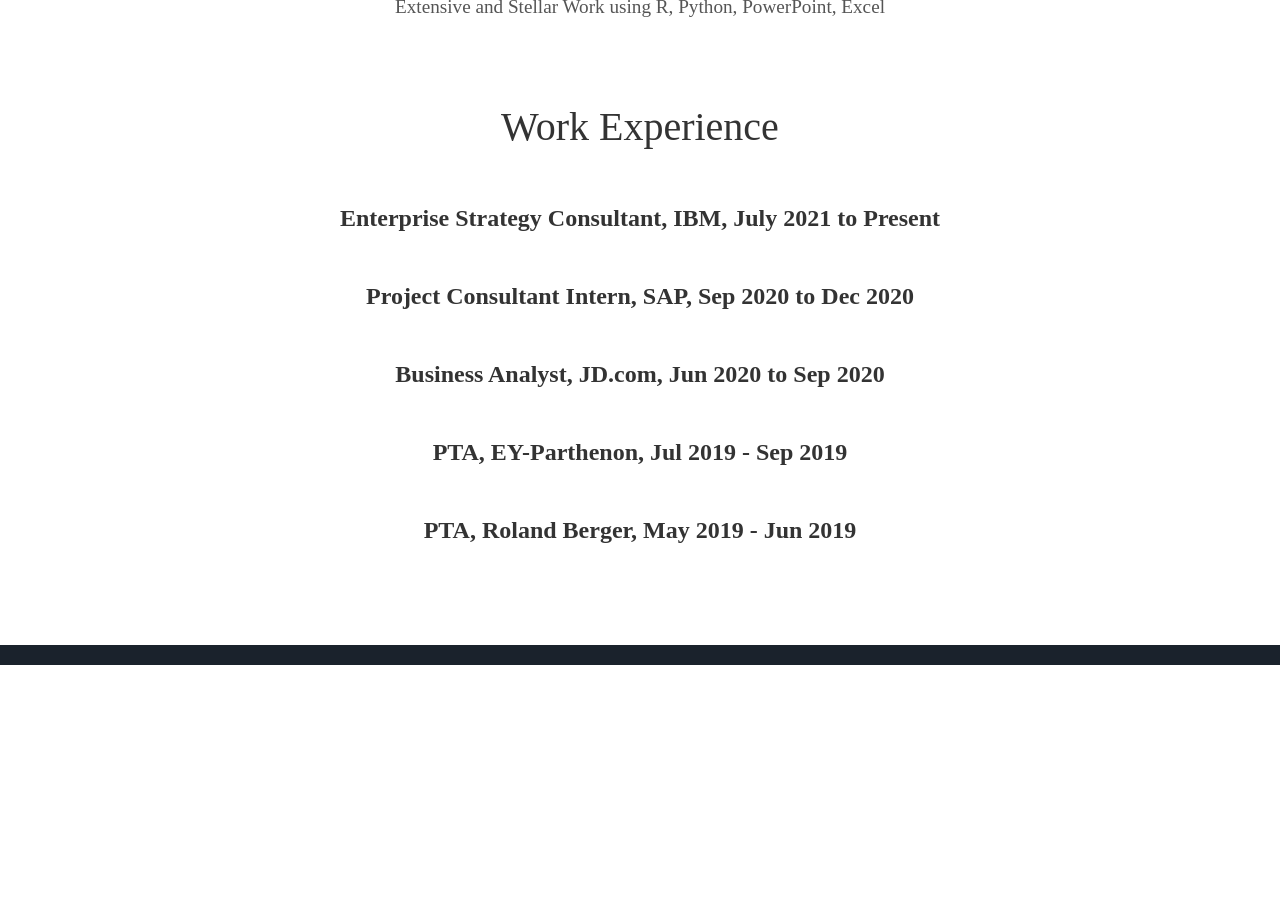
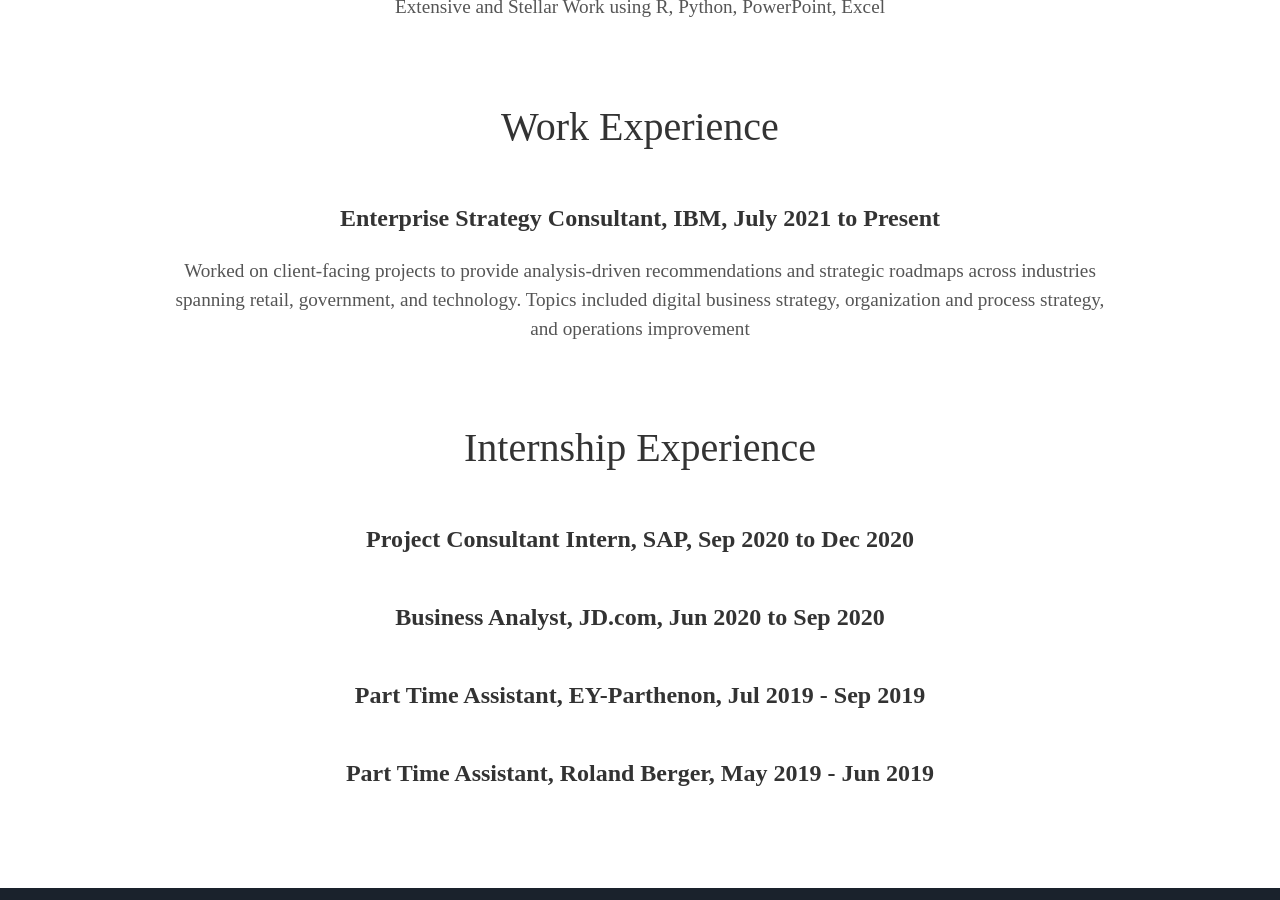
Before and after one commit to zibaic/zibaic.github.io, a Jekyll site: the page built from index.html, in a window 1280 px wide and 900 px high, scrolled down 1313 px. Built offline with Jekyll 4.4.1, drawn with Linux system fonts in a browser that asks for light colours; some web fonts are replaced; before the commit the page ends 1978 px from its top, so only the background shows below that.

Commit message:
Update about.html

```diff
--- a/_includes/about.html
+++ b/_includes/about.html
@@ -8,13 +8,17 @@
 
   <h1>Work Experience</h1>
   <h3> Enterprise Strategy Consultant, IBM, July 2021 to Present</h3>
+  <p> Worked on client-facing projects to provide analysis-driven recommendations and strategic roadmaps across industries spanning retail, government, and technology. Topics included digital business strategy, organization and process strategy, and operations improvement </p>
+
+
+  <h1>Internship Experience</h1>
 
   <h3> Project Consultant Intern, SAP, Sep 2020 to Dec 2020</h3>
 
   <h3> Business Analyst, JD.com, Jun 2020 to Sep 2020</h3>
 
-  <h3> PTA, EY-Parthenon, Jul 2019 - Sep 2019</h3>
+  <h3> Part Time Assistant, EY-Parthenon, Jul 2019 - Sep 2019</h3>
 
-  <h3> PTA, Roland Berger, May 2019 - Jun 2019</h3>
+  <h3> Part Time Assistant, Roland Berger, May 2019 - Jun 2019</h3>
 
 </div>
```
